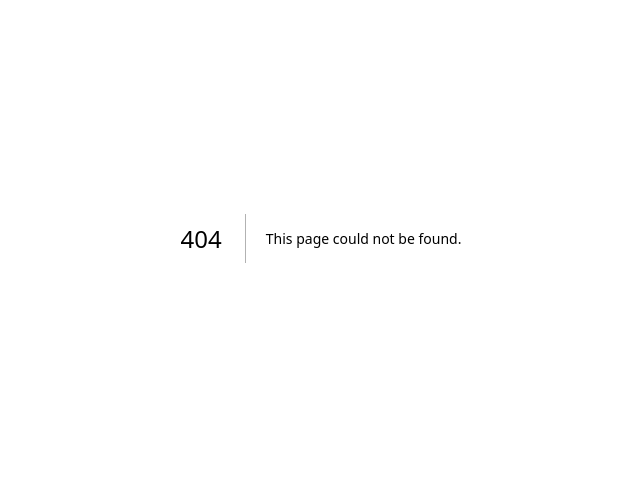
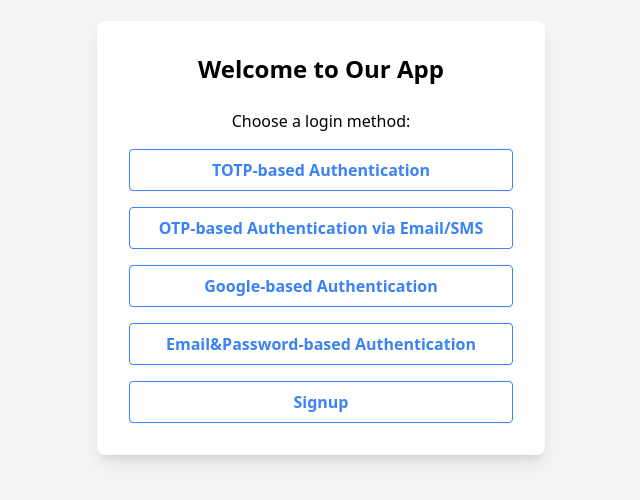
Before and after one commit to antonp683/nextjs-login-page, a Next.js app: page / in a window 1280 px wide. Before the commit this address had no page. Shown: the part 162-662 px from the top of the page, without its empty margins (319-959 px from the left). Built offline with nearby package versions, Linux system fonts and the light colour scheme.

Commit message:
add home page

```diff
--- /dev/null
+++ b/src/app/page.tsx
@@ -0,0 +1,42 @@
+// pages/index.js
+
+import Link from "next/link";
+
+export default function Home() {
+  return (
+    <div className="flex flex-col items-center justify-center min-h-screen bg-gray-100">
+      <div className="bg-white p-8 rounded-lg shadow-lg max-w-md w-full text-center">
+        <h1 className="text-2xl font-bold mb-6">Welcome to Our App</h1>
+        <p className="mb-4">Choose a login method:</p>
+        <div className="flex flex-col space-y-4">
+          <Link href="/totp">
+            <p className="bg-white border border-blue-500 text-blue-500 font-bold py-2 px-4 rounded hover:bg-blue-400 hover:text-white">
+              TOTP-based Authentication
+            </p>
+          </Link>
+          <Link href="/otp">
+            <p className="bg-white border border-blue-500 text-blue-500 font-bold py-2 px-4 rounded hover:bg-blue-400 hover:text-white">
+              OTP-based Authentication via Email/SMS
+            </p>
+          </Link>
+          <Link href="/googleLogin">
+            <p className="bg-white border border-blue-500 text-blue-500 font-bold py-2 px-4 rounded hover:bg-blue-400 hover:text-white">
+              Google-based Authentication
+            </p>
+          </Link>
+          <Link href="/password/login">
+            <p className="bg-white border border-blue-500 text-blue-500 font-bold py-2 px-4 rounded hover:bg-blue-400 hover:text-white">
+              Email&Password-based Authentication
+            </p>
+          </Link>
+          <Link href="/password/signup">
+            <p className="bg-white border border-blue-500 text-blue-500 font-bold py-2 px-4 rounded hover:bg-blue-400 hover:text-white">
+              Signup
+            </p>
+          </Link>
+
+        </div>
+      </div>
+    </div>
+  );
+}
```
